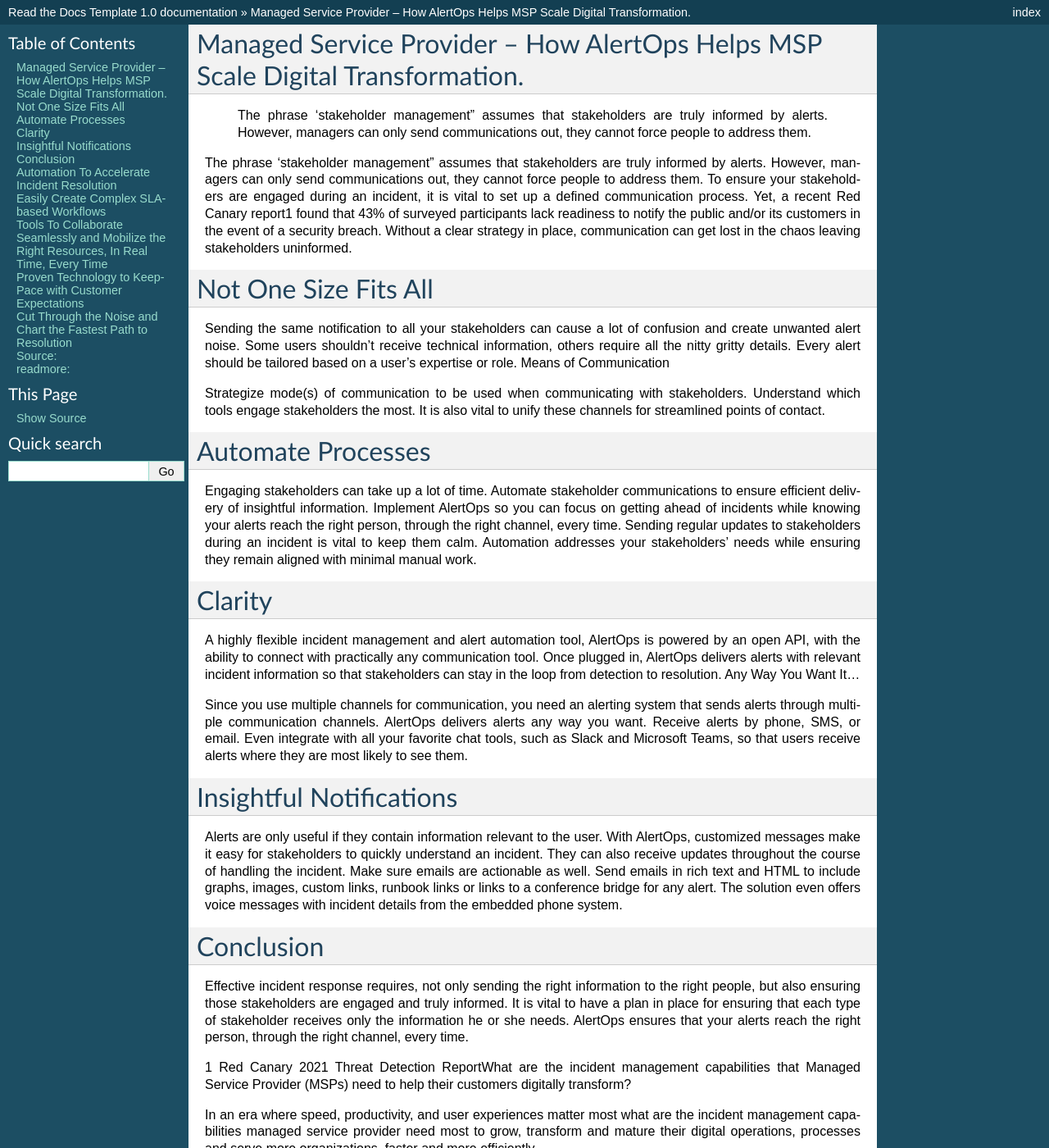
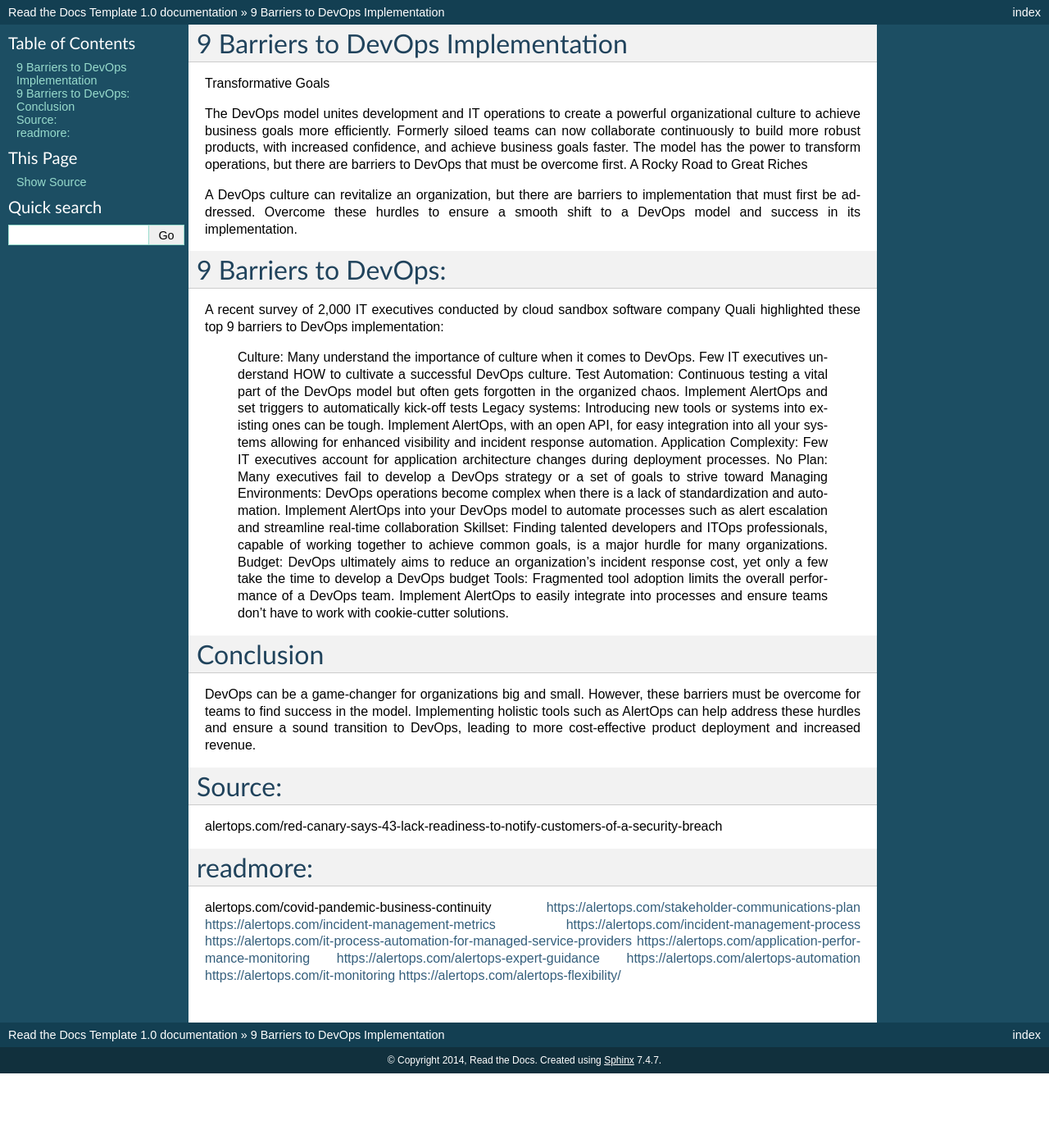
Before and after one commit to alertblogs/9-Barriers-to-DevOps-Implementation, a Sphinx documentation site: the page built from docs/index.rst, in a window 1280 px wide and 1400 px high. Shown: the whole window at 82% size. Built offline with Sphinx 7.4.7, drawn with Linux system fonts in a browser that asks for light colours; some of the changed text lies outside the part shown.

Commit message:
Update index.rst

```diff
--- a/docs/index.rst
+++ b/docs/index.rst
@@ -1,97 +1,48 @@
-Managed Service Provider – How AlertOps Helps MSP Scale Digital Transformation.
+9 Barriers to DevOps Implementation
 ========
 
+Transformative Goals
 
- The phrase ‘stakeholder management” assumes that stakeholders are truly informed by alerts. However, managers can only send communications out, they cannot force people to address them.
+The DevOps model unites development and IT operations to create a powerful organizational culture to achieve business goals more efficiently. Formerly siloed teams can now collaborate continuously to build more robust products, with increased confidence, and achieve business goals faster. The model has the power to transform operations, but there are barriers to DevOps that must be overcome first.
+A Rocky Road to Great Riches
 
-The phrase ‘stakeholder management” assumes that stakeholders are truly informed by alerts. However, managers can only send communications out, they cannot force people to address them. To ensure your stakeholders are engaged during an incident, it is vital to set up a defined communication process. Yet, a recent Red Canary report1 found that 43% of surveyed participants lack readiness to notify the public and/or its customers in the event of a security breach. Without a clear strategy in place, communication can get lost in the chaos leaving stakeholders uninformed.
+A DevOps culture can revitalize an organization, but there are barriers to implementation that must first be addressed. Overcome these hurdles to ensure a smooth shift to a DevOps model and success in its implementation.
 
-Not One Size Fits All
-========
+9 Barriers to DevOps:
+====
+A recent survey of 2,000 IT executives conducted by cloud sandbox software company Quali highlighted these top 9 barriers to DevOps implementation:
 
-Sending the same notification to all your stakeholders can cause a lot of confusion and create unwanted alert noise. Some users shouldn’t receive technical information, others require all the nitty gritty details. Every alert should be tailored based on a user’s expertise or role.
-Means of Communication
+    Culture: Many understand the importance of culture when it comes to DevOps. Few IT executives understand HOW to cultivate a successful DevOps culture.
+    Test Automation: Continuous testing a vital part of the DevOps model but often gets forgotten in the organized chaos. Implement AlertOps and set triggers to automatically kick-off tests
+    Legacy systems: Introducing new tools or systems into existing ones can be tough. Implement AlertOps, with an open API, for easy integration into all your systems allowing for enhanced visibility and incident response automation.
+    Application Complexity: Few IT executives account for application architecture changes during deployment processes.
+    No Plan: Many executives fail to develop a DevOps strategy or a set of goals to strive toward
+    Managing Environments: DevOps operations become complex when there is a lack of standardization and automation. Implement AlertOps into your DevOps model to automate processes such as alert escalation and streamline real-time collaboration
+    Skillset: Finding talented developers and ITOps professionals, capable of working together to achieve common goals, is a major hurdle for many organizations.
+    Budget: DevOps ultimately aims to reduce an organization’s incident response cost, yet only a few take the time to develop a DevOps budget
+    Tools: Fragmented tool adoption limits the overall performance of a DevOps team. Implement AlertOps to easily integrate into processes and ensure teams don’t have to work with cookie-cutter solutions.
 
-Strategize mode(s) of communication to be used when communicating with stakeholders. Understand which tools engage stakeholders the most. It is also vital to unify these channels for streamlined points of contact.
+Conclusion
+=====
 
-Automate Processes
-========
-
-Engaging stakeholders can take up a lot of time. Automate stakeholder communications to ensure efficient delivery of insightful information. Implement AlertOps so you can focus on getting ahead of incidents while knowing your alerts reach the right person, through the right channel, every time. Sending regular updates to stakeholders during an incident is vital to keep them calm. Automation addresses your stakeholders’ needs while ensuring they remain aligned with minimal manual work.
-
-Clarity
-========
-
-A highly flexible incident management and alert automation tool, AlertOps is powered by an open API, with the ability to connect with practically any communication tool. Once plugged in, AlertOps delivers alerts with relevant incident information so that stakeholders can stay in the loop from detection to resolution.
-Any Way You Want It…
-
-Since you use multiple channels for communication, you need an alerting system that sends alerts through multiple communication channels. AlertOps delivers alerts any way you want. Receive alerts by phone, SMS, or email. Even integrate with all your favorite chat tools, such as Slack and Microsoft Teams, so that users receive alerts where they are most likely to see them.
-
-Insightful Notifications
-========
+DevOps can be a game-changer for organizations big and small. However, these barriers must be overcome for teams to find success in the model. Implementing holistic tools such as AlertOps can help address these hurdles and ensure a sound transition to DevOps, leading to more cost-effective product deployment and increased revenue.
 
 
-Alerts are only useful if they contain information relevant to the user. With AlertOps, customized messages make it easy for stakeholders to quickly understand an incident. They can also receive updates throughout the course of handling the incident. Make sure emails are actionable as well. Send emails in rich text and HTML to include graphs, images, custom links, runbook links or links to a conference bridge for any alert. The solution even offers voice messages with incident details from the embedded phone system.
-
-Conclusion
-========
-
-Effective incident response requires, not only sending the right information to the right people, but also ensuring those stakeholders are engaged and truly informed. It is vital to have a plan in place for ensuring that each type of stakeholder receives only the information he or she needs. AlertOps ensures that your alerts reach the right person, through the right channel, every time.
-
-1 Red Canary 2021 Threat Detection ReportWhat are the incident management capabilities that Managed Service Provider (MSPs) need to help their customers digitally transform?
-
-In an era where speed, productivity, and user experiences matter most what are the incident management capabilities managed service provider  need most to grow, transform and mature their digital operations, processes and serve more organizations, faster and more efficiently.
-
-Many of today’s enterprises still have operations that are largely manual, reactive and lack the in-house resources and expertise to undertake a digital transformation initiative. To succeed in our digital world, businesses need to become real-time, automated, and proactive. And this is where MSP’s come in, they bring a rich mix of solution, industry vertical and geographic focus, and expertise to serve unique and complex needs across a variety of DevOps, ITOps, CloudOps, Customer Service, Security Operations, and Industrial Ops business areas. Today more than ever it is critical that all businesses move from traditional incident management to digital operations and automated-driven transformation.
-
-The AlertOps Platform helps MSP’s optimize the customer experience processes with world class end-to-end issue resolution capabilities. Our MSP customers rely on the AlertOps Platform with its industry-leading capabilities to help across all parts of real-time digital operations, including detecting and understanding incidents, responding, orchestrating, and automating real-time work, as well as providing an analytic-based approach to process and operations improvements.
-
-Capabilities that help managed service provider of all sizes better meet end customer needs with real-time, automated incident management. Ensuring continuous service delivery for the customers they serve, with advanced features to help IT teams detect and respond to outages and better manage their digital operations across the organization
-
-Key capabilities that help MSP’s deliver exceptional incident response management:
-managed service provider
-
-Automation To Accelerate Incident Resolution
-====
-Resolve major incidents at light-speed with improved granularity and flexibility. Reduce Mean Time to Repair (MTTR) – with finely tuned options and enhanced capabilities. For example, when an incident occurs, automatically open a ticket in ServiceNow, create a Slack Channel, update your Status Page, and notify relevant teams team based on the type of incident – simultaneously. Each business service can require a specific and unique service level agreement SLA requiring a specific workflow and notification process. With the technology that helps support teams work in concert delivering critical business services and preventing SLA breaches.
-
-Easily Create Complex SLA-based Workflows
-====
-Fully automate incident management workflows based on rules, such as severity (P1, P2, P3, P4) manage outage communication using one of our pre-built Incident Response Templates that feature custom messaging for tech responders, stakeholders, and customers, based on their role. Orchestrate and automate your ticket lifecycle with bi-directional integrations between AlertOps and your ITSM tools. And for major incidents, the platform can automatically coordinate resolvers and mobilize a war room via web CD-Collaboration, toolchain-automation, conference bridge, chat, or API.
-
-Tools To Collaborate Seamlessly and Mobilize the Right Resources, In Real Time, Every Time
-=====
-The AlertOps Platform helps your organization collaborate seamlessly across Engineering/Operations and Customer Service to proactively manage customer issues. It is a platform designed from the ground up to ensure smooth management of agreed to SLAs across customer incidents with full case ownership and automated escalation to mobilize the right resources, in real time, every time.
-
-Proven Technology to Keep-Pace with Customer Expectations
-=====
-Today, customers expect and demand immediate action when the services they depend on are impacted. And this is where AlertOps helps by enabling rapid and automated escalation policies, bidirectional communications to quickly mobilize and activate the right response. Fully leveraging AlertOps technology to drive loyalty, improve NPS/CSAT scores, and exceed customer SLAs with faster, cross-organizational alignment across response teams.
-
-Cut Through the Noise and Chart the Fastest Path to Resolution
-=====
-Events are more than binary data – they take place within a meaningful context, for this AlertOps offers industry-leading alert intelligence filtering enabling you to group, suppress and delay alerts based on your own custom preferences. Cut the noise, focus on what matters. Using our dynamic routing match and escalate alerts to the right team based on detailed source data (source, issue type, skills, customer, etc.)
-
-Schedule a demonstration today or learn more about AlertOps for managed service providers.
 
 Source:
 ========
-https://alertops.com/managed-service-provider/
+alertops.com/red-canary-says-43-lack-readiness-to-notify-customers-of-a-security-breach
 
 readmore:
 ========
 
-https://alertops.com/noc-dashboard-examples/
-https://alertops.com/major-outage-black-friday/
-https://alertops.com/prediction-ai-itsm/
-https://alertops.com/msp-cyber-attack/
-https://alertops.com/msp-tools/
-https://alertops.com/it-service-metrics/
-https://alertops.com/five-more-reasons/
-https://alertops.com/opsgenie-alternative/
-https://alertops.com/msp-security-incident-response-steps/
-https://alertops.com/five-things-business-continuity-management/
-https://alertops.com/on-call-support/
-https://alertops.com/devops-ci-cd/
-https://alertops.com/on-call-management/
-https://alertops.com/covid-remote-team/
-https://alertops.com/improve-critical-incident-management/
+alertops.com/covid-pandemic-business-continuity
+https://alertops.com/stakeholder-communications-plan
+https://alertops.com/incident-management-metrics
+https://alertops.com/incident-management-process
+https://alertops.com/it-process-automation-for-managed-service-providers
+https://alertops.com/application-performance-monitoring
+https://alertops.com/alertops-expert-guidance
+https://alertops.com/alertops-automation
+https://alertops.com/it-monitoring
+https://alertops.com/alertops-flexibility/
```
